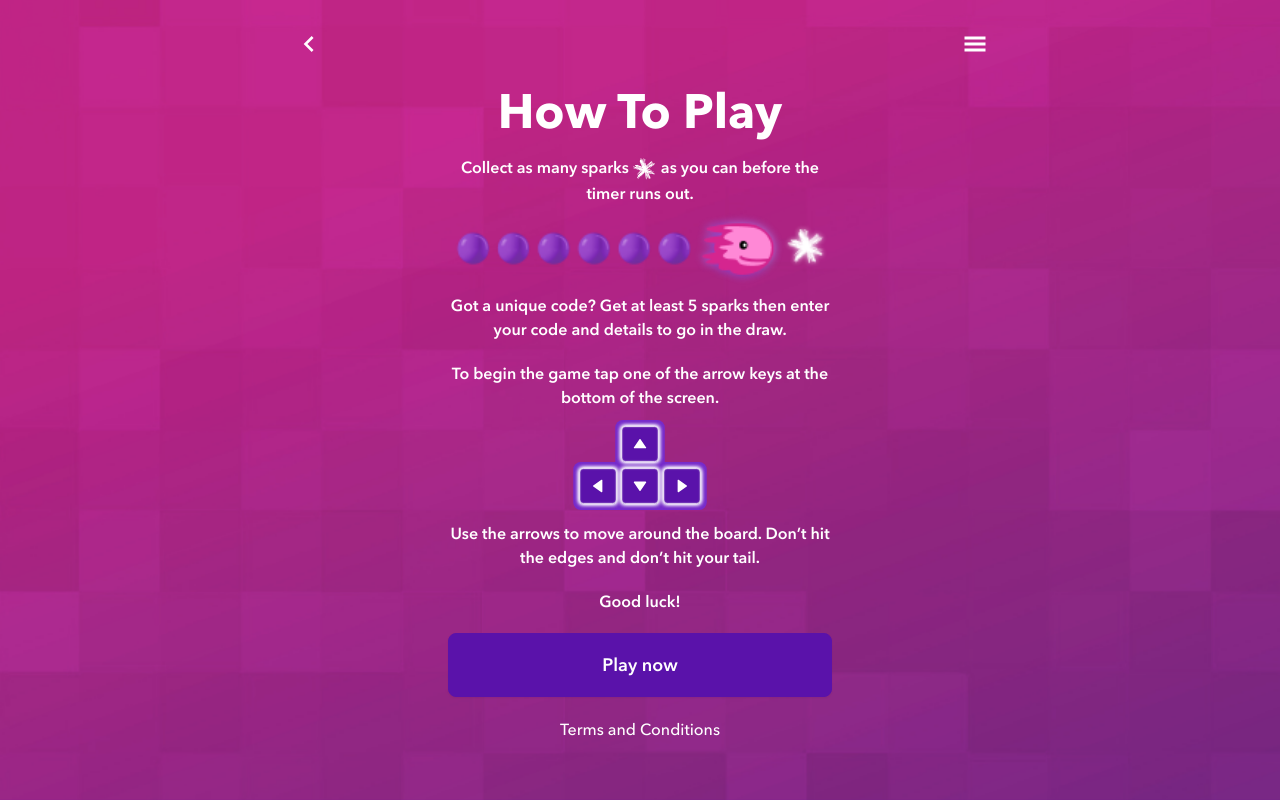
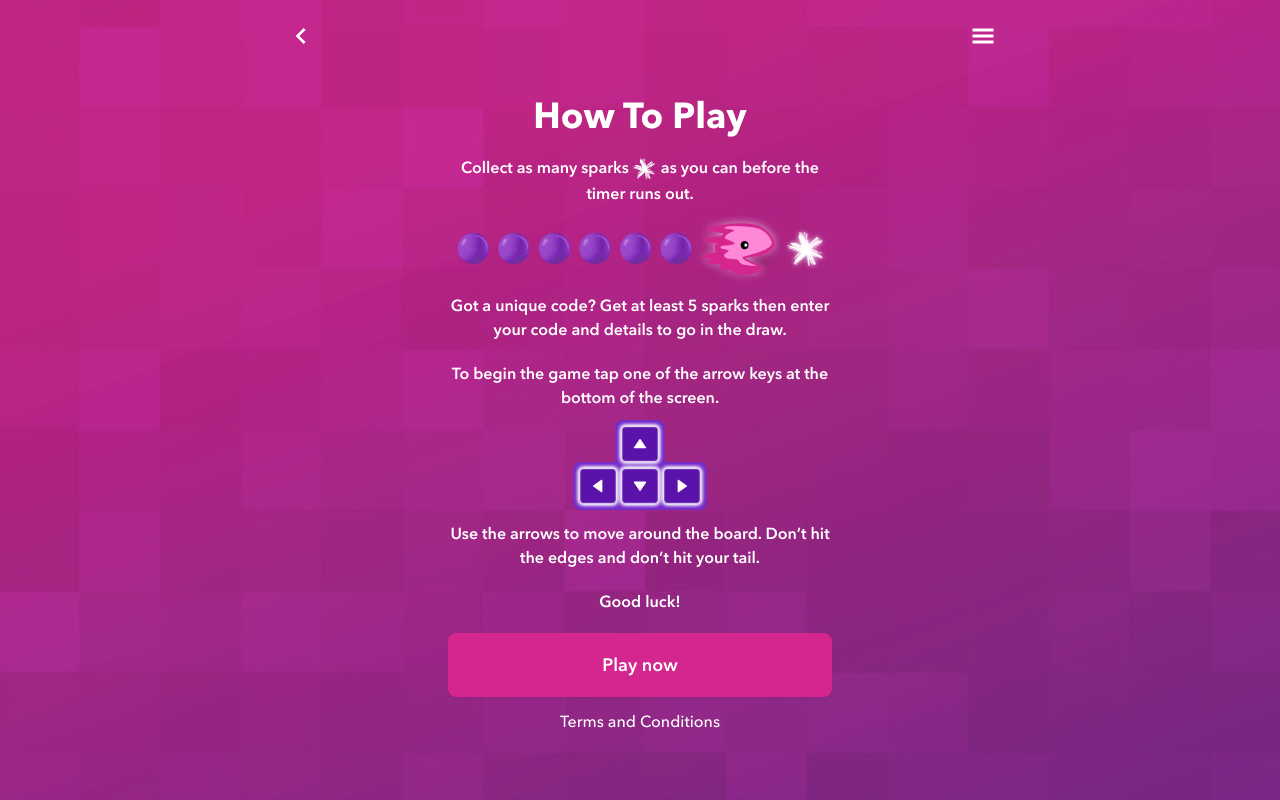
Before and after one commit to ricardogrecco/spark-snake-game, a Next.js app: page /tutorial in a window 1280 px wide. Built offline with nearby package versions, Linux system fonts and the light colour scheme.

Commit message:
Update tutorial page layout and content

```diff
--- a/app/(routes)/tutorial/page.tsx
+++ b/app/(routes)/tutorial/page.tsx
@@ -14,7 +14,7 @@ const ArrowKeys = dynamic(() => import("@/app/components/partials/ArrowKeys"), {
 
 export default function TutorialPage() {
   return (
-    <main className="min-h-screen w-full flex flex-col items-center p-10 nest-hub:tutorial-main">
+    <main className="min-h-screen w-full flex flex-col items-center p-8 nest-hub:tutorial-main">
       <div className="flex flex-row justify-between items-center w-full nest-hub:tutorial">
         <Link href="/" className="btn btn-ghost drawer-button -m-5">
           <MdOutlineKeyboardArrowLeft className="w-8 h-8" />
@@ -28,14 +28,18 @@ export default function TutorialPage() {
       </div>
 
       <div className="flex-grow font-semibold leading-[24px] flex flex-col gap-5 text-center justify-center mt-5 max-w-sm">
-        <h1 className="font-bold text-4xl xl:text-5xl">How To Play</h1>
+        <h1 className="font-bold text-3xl xl:text-4xl">How To Play</h1>
         <p>
           Collect as many sparks{" "}
-          <img src="assets/Spark.svg" className="inline w-6 h-6" /> as you can
-          before the timer runs out.{" "}
+          <img src="assets/Spark.svg" className="inline w-6 h-6" alt="Spark" />{" "}
+          as you can before the timer runs out.{" "}
         </p>
         <div className="-my-3">
-          <img src="assets/TutorialSnake.png" className="inline w-96" />
+          <img
+            src="assets/TutorialSnake2.png"
+            className="inline w-96"
+            alt="Tutorial Snake"
+          />
         </div>
         <p>
           Got a unique code? Get at least {MIN_SPARKS} sparks then enter your
@@ -53,10 +57,10 @@ export default function TutorialPage() {
           hit your tail.
         </p>
         <p>Good luck!</p>
-        <div className="-mb-5 lg:-mb-0">
+        <div className="-mb-2">
           <Link
             href="/game"
-            className="btn btn-lg btn-primary max-w-lg w-full text-lg outline-none text-[#fff]"
+            className="btn btn-md md:btn-lg btn-secondary max-w-lg w-full text-lg outline-none text-[#fff]"
           >
             Play now
           </Link>
```
Also changed, not shown: public/assets/TutorialSnake2.png (added).
